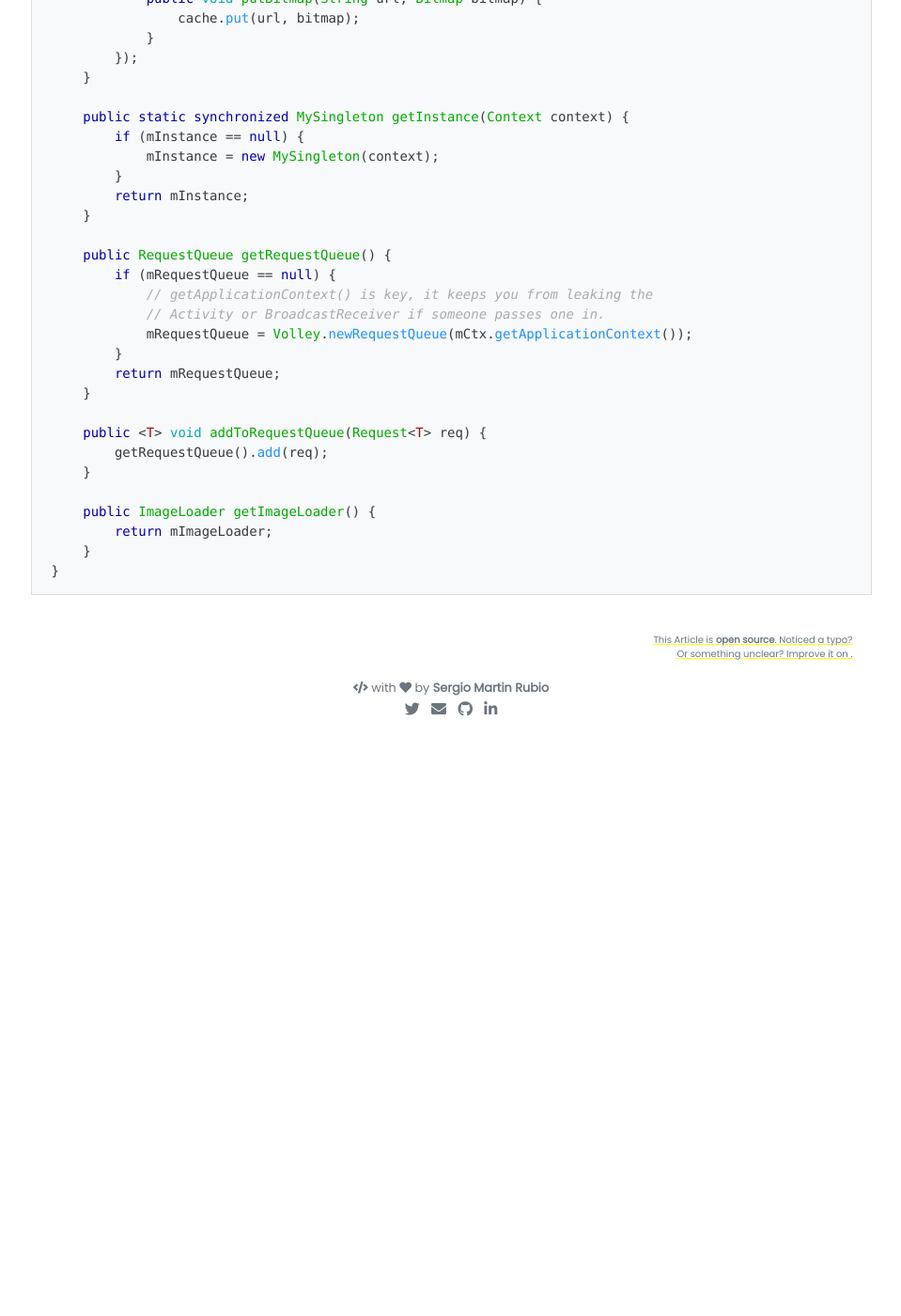
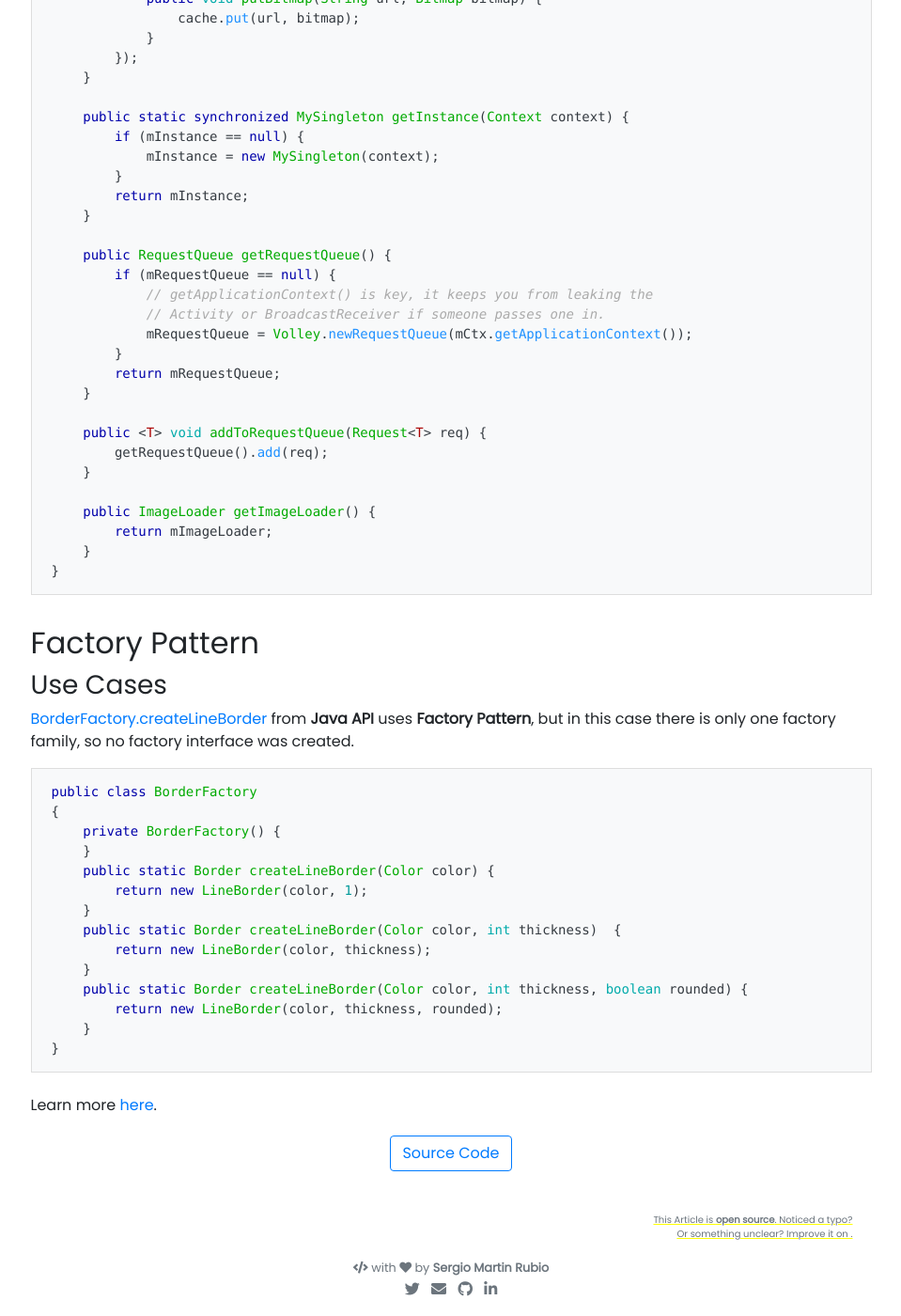
Before and after one commit to jackhman/sergio-martin-rubio-site, a Jekyll site: the page built from _posts/2018-03-18-creational-patterns-in-action.md, in a window 1280 px wide and 1400 px high, scrolled down 5736 px. Shown: the whole window at 94% size, without its empty margins (160-1119 px from the left). Built offline with Jekyll 4.4.1, drawn with Linux system fonts in a browser that asks for light colours; nearby versions of some CDN libraries; our own code applies the rules of GitHub Pages for plain Markdown files; comment, search, counter and statistics services are not loaded; before the commit the page ends 6519 px from its top, so only the background shows below that; some of the changed text lies outside the part shown.

Commit message:
add article

````diff
--- a/_posts/2018-03-18-creational-patterns-in-action.md
+++ b/_posts/2018-03-18-creational-patterns-in-action.md
@@ -240,3 +240,32 @@ public class MySingleton {
     }
 }
 ```
+
+## Factory Pattern
+
+### Use Cases
+
+[BorderFactory.createLineBorder](https://docs.oracle.com/javase/6/docs/api/javax/swing/BorderFactory.html) from **Java API** uses **Factory Pattern**, but in this case there is only one factory family, so no factory interface was created.
+
+```java
+public class BorderFactory
+{
+    private BorderFactory() {
+    }
+    public static Border createLineBorder(Color color) {
+        return new LineBorder(color, 1);
+    }
+    public static Border createLineBorder(Color color, int thickness)  {
+        return new LineBorder(color, thickness);
+    }
+    public static Border createLineBorder(Color color, int thickness, boolean rounded) {
+        return new LineBorder(color, thickness, rounded);
+    }
+}
+```
+
+Learn more [here](http://coding-geek.com/design-pattern-factory-patterns/).
+
+<p class="text-center">
+{% include button.html link="https://github.com/smartinrub/java-factory-pattern" text="Source Code" %}
+</p>
````
Also changed, not shown: other parts of _posts/2018-03-18-creational-patterns-in-action.md (+1 -1 lines).
